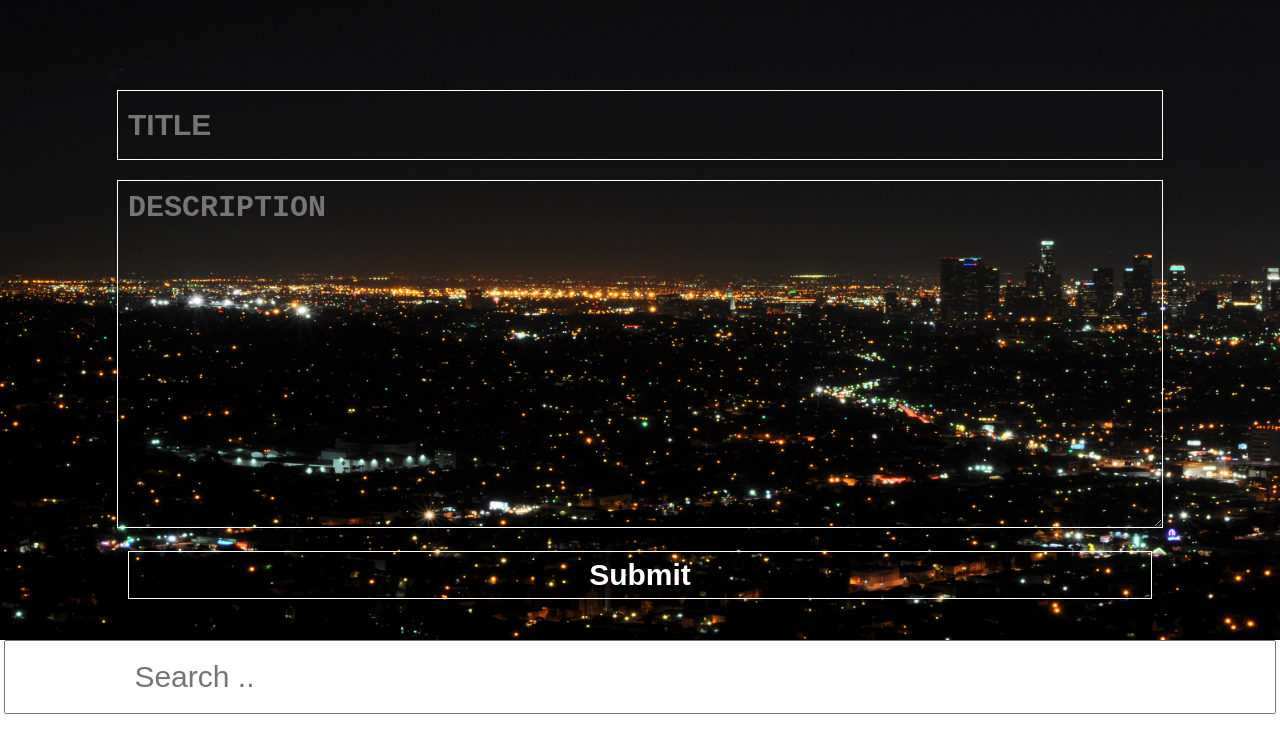
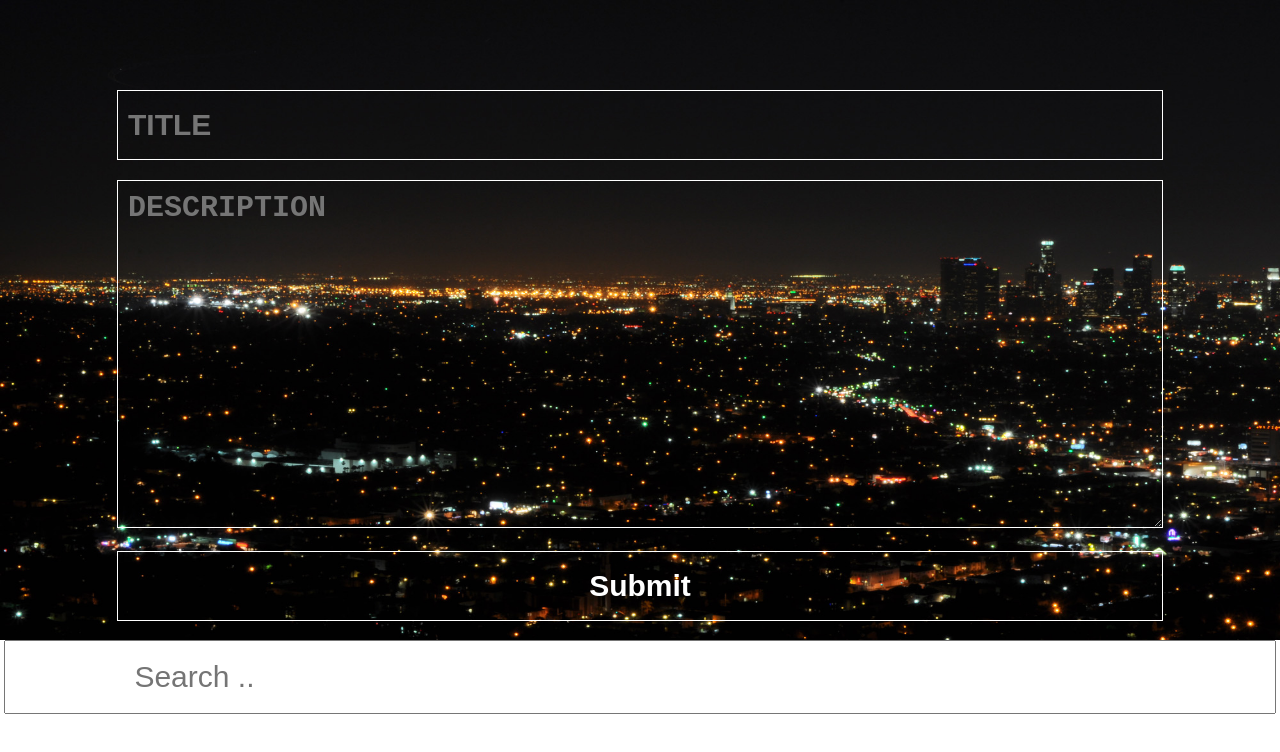
Before and after one commit to skant09/mobileBrowser, a plain HTML site: page index.html in a window 1280 px wide. Drawn offline with Linux system fonts and the light colour scheme.

Commit message:
changing box-sizing for submit button

```diff
--- a/index.html
+++ b/index.html
@@ -13,7 +13,7 @@
 
         <input id="Title" type="text" name="title" placeholder="TITLE" required/>
         <textarea name="description" placeholder="DESCRIPTION" required></textarea>
-        <input type="button" value="Submit" style="padding:1px 0px;" onClick="blogPost.addBlog(blog);">
+        <input type="button" value="Submit" style="box-sizing: content-box;" onClick="blogPost.addBlog(blog);">
 
       </fieldset>
     </form>
```
